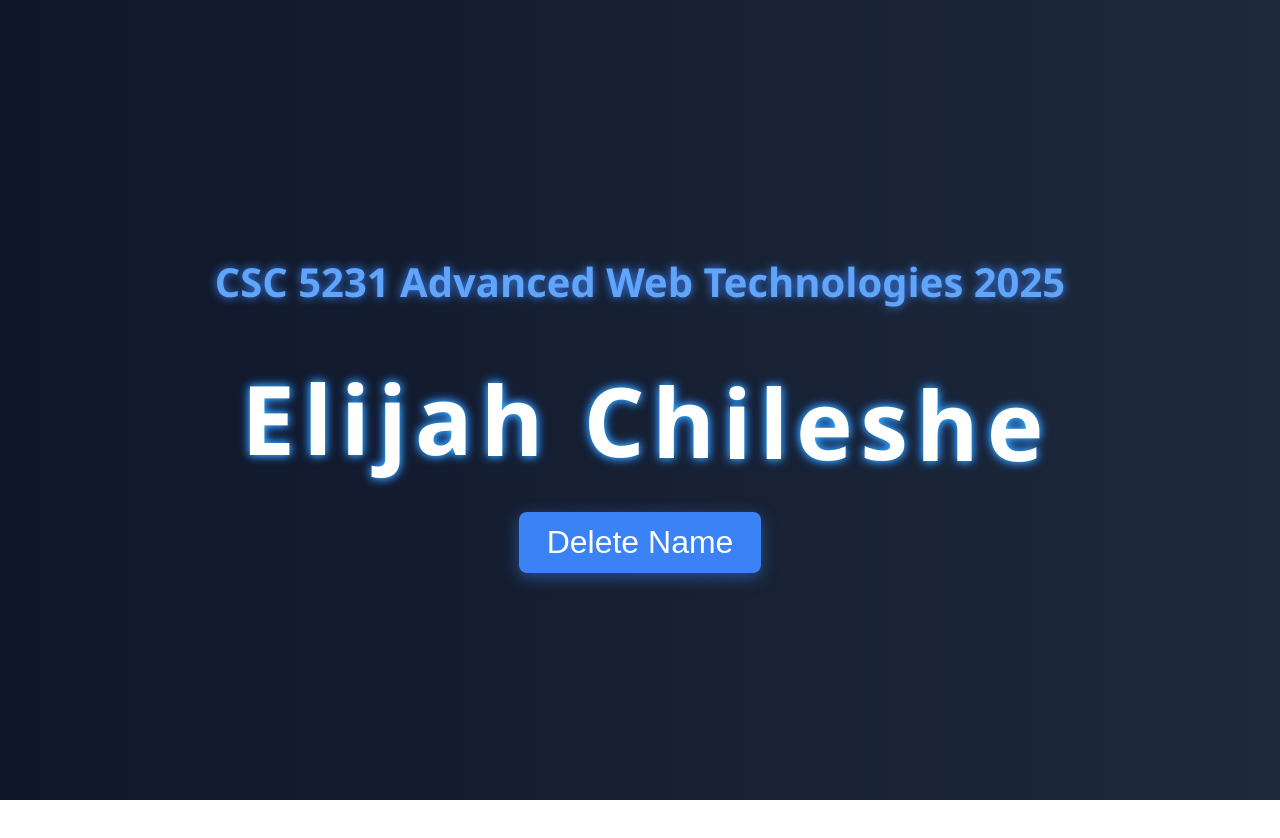
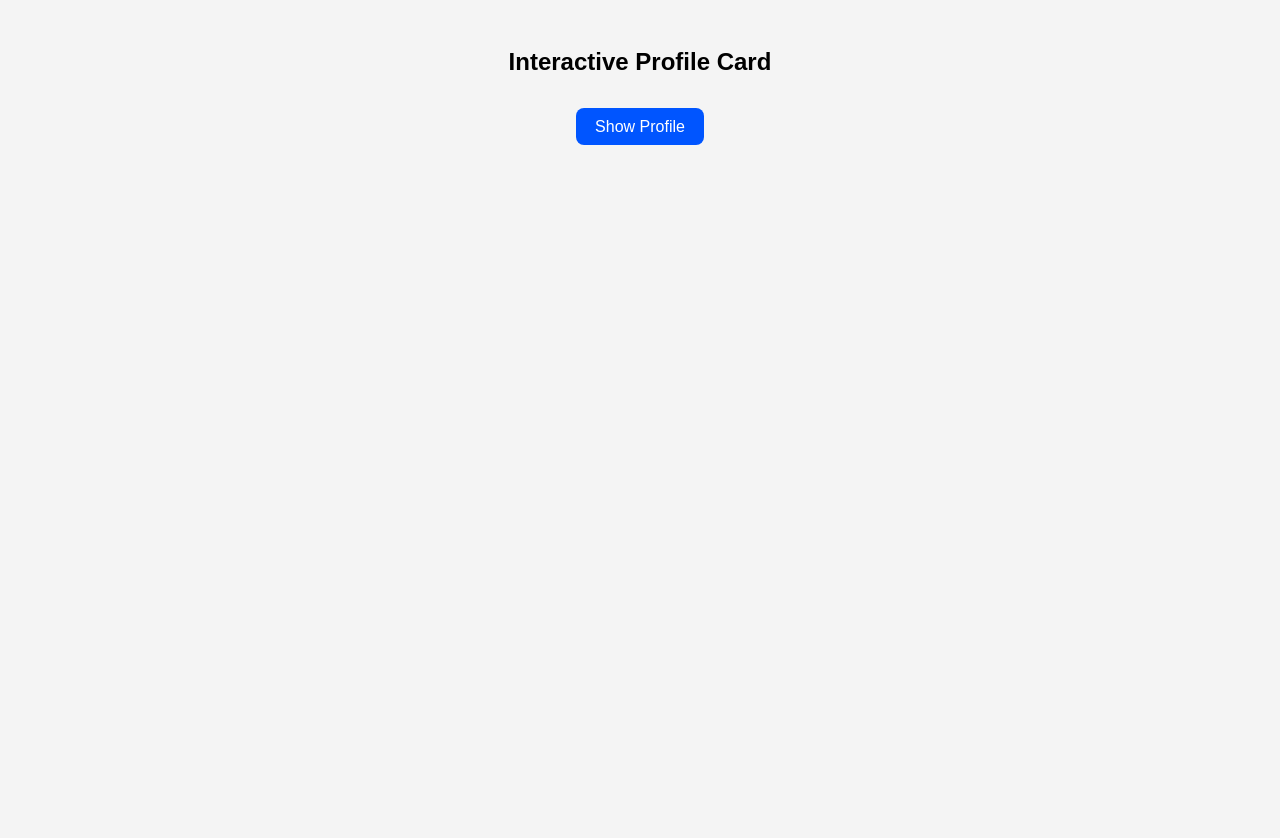
Before and after one commit to ElijahChileshe/CSC-5231-Web-Tech-Assignment, a React (Create React App) app: page / in a window 1280 px wide. Shown: the top 838 px of the page. Before the commit the page ends 800 px from the top, so only its background shows below. Built offline with nearby package versions, Linux system fonts and the light colour scheme.

Commit message:
added a profile card

```diff
--- a/src/App.css
+++ b/src/App.css
@@ -1,48 +1,52 @@
 .app-container {
-  display: flex;
-  flex-direction: column;
-  align-items: center;
-  justify-content: center;
-  height: 100vh;
-  background: linear-gradient(to right, #0f172a, #1e293b);
-  color: white;
-  font-family: 'Segoe UI', sans-serif;
-  gap: 2.5rem;
+  text-align: center;
+  padding: 2rem;
+  font-family: sans-serif;
+  background-color: #f4f4f4;
+  min-height: 100vh;
 }
 
 .title {
-  font-size: 2.5rem;
-  color: #60a5fa;
-  text-shadow: 0 0 10px #3b82f6;
+  font-size: 1.5rem;
+  margin-bottom: 1rem;
 }
 
-.name-container {
-  display: flex;
-  flex-wrap: wrap;
-  justify-content: center;
-  font-size: 6rem;
-  font-weight: bold;
-  line-height: 1;
+.toggle-card-btn,
+.details-btn {
+  margin: 1rem;
+  padding: 0.6rem 1.2rem;
+  font-size: 1rem;
+  cursor: pointer;
+  border: none;
+  border-radius: 8px;
+  background-color: #0055ff;
+  color: white;
+  transition: background-color 0.3s;
 }
 
-.letter {
-  display: inline-block;
-  margin: 0 4px;
+.toggle-card-btn:hover,
+.details-btn:hover {
+  background-color: #003ecb;
 }
 
-.fancy-letter {
-  text-shadow: 0 0 8px #38bdf8, 0 0 12px #2563eb;
-  color: #ffffff;
+.profile-card {
+  background-color: white;
+  border-radius: 16px;
+  box-shadow: 0 8px 20px rgba(0, 0, 0, 0.1);
+  width: 300px;
+  margin: 2rem auto;
+  padding: 1.5rem;
+  text-align: center;
 }
 
-.break-button {
-  padding: 12px 28px;
-  background: #3b82f6;
-  border: none;
-  border-radius: 8px;
-  color: white;
-  font-size: 2rem;
-  cursor: pointer;
-  box-shadow: 0 4px 15px rgba(59, 130, 246, 0.5);
-  transition: all 0.3s ease;
+.profile-pic {
+  width: 120px;
+  height: 120px;
+  border-radius: 50%;
+  margin-bottom: 1rem;
 }
+
+.details-section {
+  margin-top: 1rem;
+  text-align: left;
+}
--- a/src/App.js
+++ b/src/App.js
@@ -1,79 +1,68 @@
-import React, { useState } from 'react';
-import { motion, AnimatePresence } from 'framer-motion';
-import './App.css';
-
-const name = "Elijah Chileshe".split("");
+import React, { useState } from "react";
+import { motion, AnimatePresence } from "framer-motion";
+import "./App.css";
 
 function App() {
-  const [isBroken, setIsBroken] = useState(false);
+  const [showCard, setShowCard] = useState(false);
+  const [showDetails, setShowDetails] = useState(false);
 
   return (
     <div className="app-container">
-      <h1 className="title">CSC 5231 Advanced Web Technologies 2025</h1>
+      <h1 className="title">Interactive Profile Card</h1>
 
-      <div className="name-container">
-        <AnimatePresence>
-          {!isBroken &&
-            name.map((letter, index) => (
-              <motion.span
-                key={letter + index}
-                initial={{
-                  opacity: 0,
-                  y: -40,
-                  rotate: -15,
-                }}
-                animate={{
-                  opacity: 1,
-                  y: [0, -6, 8, 0], // subtle float
-                  x: [0, 5, -9, 0],
-                  rotate: 0,
-                }}
-                exit={{
-                  opacity: 0,
-                  y: 100,
-                  scale: 0,
-                  rotate: 360,
-                }}
-                transition={{
-                  opacity: {
-                    duration: 0.6,
-                    delay: index * 0.2,
-                  },
-                  y: {
-                    duration: 4,
-                    repeat: Infinity,
-                    repeatType: "loop",
-                    ease: "easeInOut",
-                    delay: index * 0.1,
-                    type: "tween",
-                  },
-                  x: {
-                    duration: 4,
-                    repeat: Infinity,
-                    repeatType: "loop",
-                    ease: "easeInOut",
-                    delay: index * 0.1,
-                    type: "tween",
-                  },
-                }}
-                className="letter fancy-letter"
-              >
-                {letter === " " ? "\u00A0" : letter}
-              </motion.span>
-            ))}
-        </AnimatePresence>
-      </div>
+      <motion.button
+        whileHover={{ scale: 1.05 }}
+        whileTap={{ scale: 0.95 }}
+        className="toggle-card-btn"
+        onClick={() => setShowCard(!showCard)}
+      >
+        {showCard ? "Hide Profile" : "Show Profile"}
+      </motion.button>
 
-      {!isBroken && (
-        <motion.button
-          whileHover={{ scale: 1.1, rotate: -2 }}
-          whileTap={{ scale: 0.9, rotate: 2 }}
-          className="break-button"
-          onClick={() => setIsBroken(true)}
-        >
-          Delete Name
-        </motion.button>
-      )}
+      <AnimatePresence>
+        {showCard && (
+          <motion.div
+            initial={{ x: "100vw", opacity: 0 }}
+            animate={{ x: 0, opacity: 1 }}
+            exit={{ x: "100vw", opacity: 0 }}
+            transition={{ type: "spring", stiffness: 50 }}
+            className="profile-card"
+          >
+            <motion.img
+              src="https://via.placeholder.com/120"
+              alt="Profile"
+              className="profile-pic"
+              whileHover={{ scale: 1.1 }}
+            />
+            <h2>Elijah Chileshe</h2>
+            <p>Software Developer | Open Source Enthusiast</p>
+
+            <motion.button
+              whileHover={{ scale: 1.05 }}
+              whileTap={{ scale: 0.95 }}
+              className="details-btn"
+              onClick={() => setShowDetails(!showDetails)}
+            >
+              {showDetails ? "Hide Details" : "View Details"}
+            </motion.button>
+
+            <AnimatePresence>
+              {showDetails && (
+                <motion.div
+                  className="details-section"
+                  initial={{ opacity: 0 }}
+                  animate={{ opacity: 1 }}
+                  exit={{ opacity: 0 }}
+                >
+                  <p>Email: elijah@example.com</p>
+                  <p>Location: Lusaka, Zambia</p>
+                  <p>Projects: Orthanc, StocKeeper</p>
+                </motion.div>
+              )}
+            </AnimatePresence>
+          </motion.div>
+        )}
+      </AnimatePresence>
     </div>
   );
 }
```
